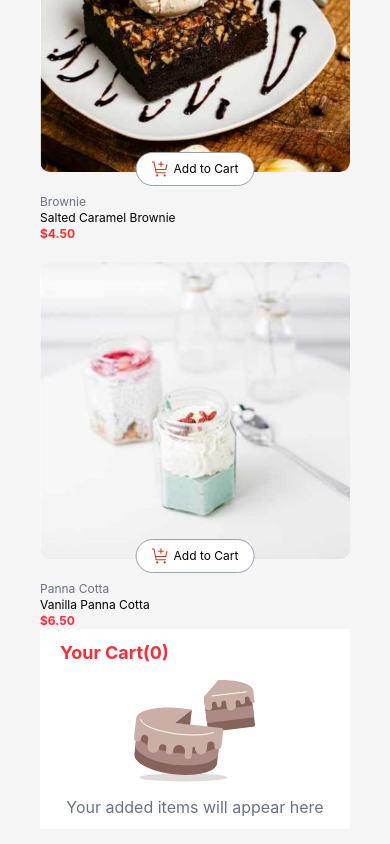
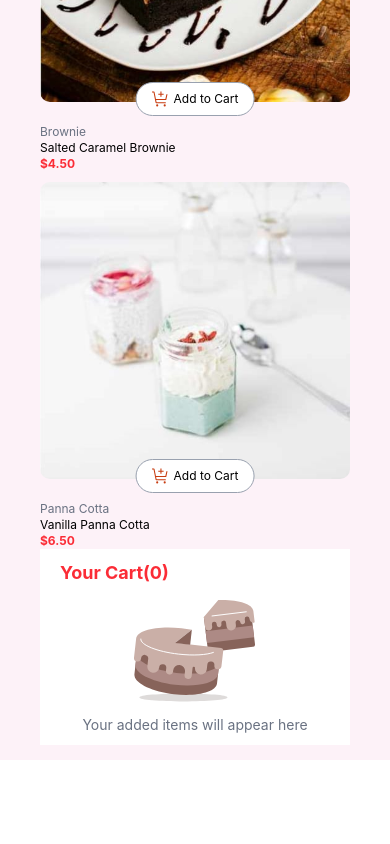
Before and after one commit to okedo01/products, a React (Vite) app in the folder product_list/: page / in a window 390 px wide. Shown: the part 2880-3724 px from the top of the page. After the commit the page ends 3640 px from the top, so only its background shows below. Built offline with nearby package versions, Linux system fonts and the light colour scheme; a web font is replaced by a local one.

Commit message:
Complete README file

```diff
--- a/product_list/src/App.jsx
+++ b/product_list/src/App.jsx
@@ -84,7 +84,7 @@ export default function App() {
   }
 
   return (
-    <div>
+    <div className='bg-pink-50'>
       <h1 className='desserts text-gray-500 font-bold'>Desserts</h1>
       <div className='wrapper'>
       <ProductList products={products} addToCart={addToCart} cart={cart} increaseQuantity={increaseQuantity} decreaseQuantity={decreaseQuantity} />
--- a/product_list/src/components/Cart.jsx
+++ b/product_list/src/components/Cart.jsx
@@ -14,7 +14,7 @@ export default function Cart({ cart, removeItem, orderTotal, orderConfirmed }) {
       {cart.length === 0 ?
         (<div className='empty-cart'>
           <img src={emptyCart} />
-          <p className='text-gray-500'>Your added items will appear here</p>
+          <p className='text-gray-500 text-sm'>Your added items will appear here</p>
         </div>) : (
           <div>
             <div>
--- a/product_list/src/components/OrderConfirmation.jsx
+++ b/product_list/src/components/OrderConfirmation.jsx
@@ -19,7 +19,7 @@ export default function OrderConfirmation({
           We hope you enjoy your food!
         </p>
 
-        <div className="order-confirmed-items bg-gray-100">
+        <div className="order-confirmed-items bg-pink-50">
           {cart.map(item => (
             <div
               key={item.product.name}
@@ -29,8 +29,8 @@ export default function OrderConfirmation({
               <div className="container">
                 <img src={item.product.image.desktop} />
 
-                <div className="text-gray-600 text-sm">
-                  <p>
+                <div className="text-gray-500 text-xs">
+                  <p className="text-gray-600">
                     {item.product.name}
                   </p>
                   <div className='confirm-items-wrapper'>
@@ -40,7 +40,7 @@ export default function OrderConfirmation({
                   </div>
 
                 </div>
-                <strong className="text-sm text-gray-500">
+                <strong className="total-price-item text-gray-500">
                   ${(item.quantity * item.product.price).toFixed(2)}
                 </strong>
               </div>
@@ -49,7 +49,7 @@ export default function OrderConfirmation({
             </div>
           ))}
 
-          <div className="flex justify-between text-xs text-gray-500 border-t-gray-300">
+          <div className="total-price flex justify-between text-xs text-gray-500 border-t-gray-300">
             <span>Order Total</span>
             <strong>${orderTotal.toFixed(2)}</strong>
           </div>
--- a/product_list/src/components/ProductList.jsx
+++ b/product_list/src/components/ProductList.jsx
@@ -3,7 +3,7 @@ import ProductCard from './ProductCard'
 
 export default function ProductList({products, addToCart, cart, increaseQuantity, decreaseQuantity}) {
   return (
-    <div className='product-list grid  xl:grid-cols-3 gap-5 md:grid-cols-2 xs:grid-cols-1'>
+    <div className='product-list'>
         {
             products.map((product) => (
                 <ProductCard
--- a/product_list/src/index.css
+++ b/product_list/src/index.css
@@ -8,20 +8,36 @@
 }
 body {
     font-family: "Red Hat Mono", ;
-    background-color: whitesmoke;
 }
 
 .desserts {
     margin-left: 60px;
     font-size: 24px;
 }
+.product-list {
+    display: grid;
+    grid-template-columns: repeat(3, 1fr);
+    gap: 10px;
+}
+@media screen and (max-width: 750px) {
+    .product-list {
+    grid-template-columns: repeat(2, 1fr);
+}
+}
+@media screen and (max-width: 565px) {
+    .product-list {
+    grid-template-columns: repeat(1, 1fr);
+}
+}
 .wrapper {
     display: grid;
     grid-template-columns: 2fr 1fr;
+    align-items: start;
+    justify-content: center;
     gap: 20px;
     padding: 15px 40px;
 }
-@media screen and (max-width: 770px) {
+@media screen and (max-width: 750px) {
     .wrapper {
     display: block;
 }
@@ -141,6 +157,13 @@ body {
     display: grid;
     grid-template-columns: 1fr 3fr 1fr;
 }
+.order-confirmed-items .total-price-item {
+    font-size: 12px;
+}
+.order-confirmed-items .total-price {
+    padding: 10px;
+    font-size: 16px;
+}
 .order-confirmed-btn {
     margin-top: 10px;
     width: 100%;
```
